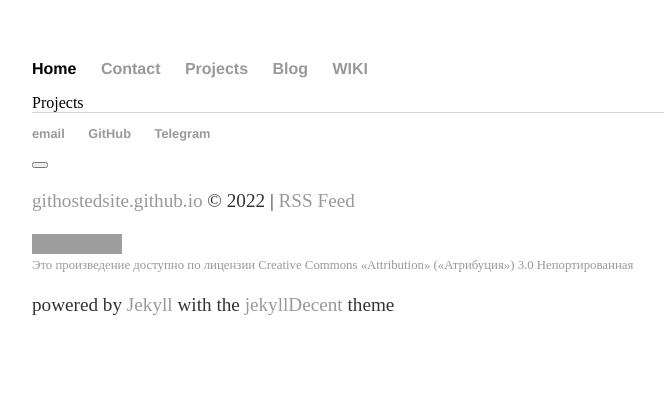
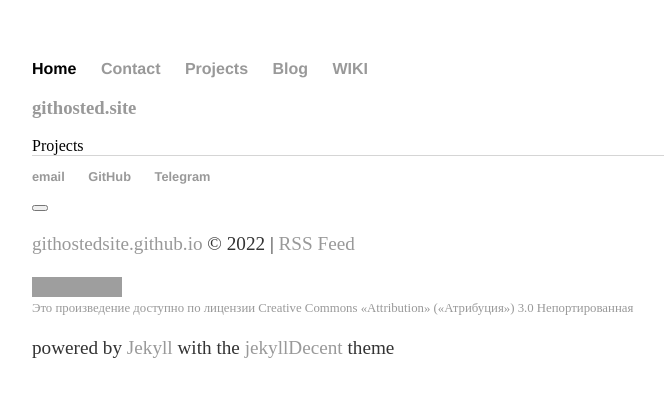
Before and after one commit to githostedsite/githostedsite.github.io, a Jekyll site: the page built from Projects/index.html, in a window 1280 px wide, cut to the strip 0-397 px from the top of the page. Shown: the whole strip, without its empty margins (160-824 px from the left). Built offline with Jekyll 4.4.1, drawn with Linux system fonts in a browser that asks for light colours; grey boxes are pictures that could not be loaded.

Commit message:
Update header.html

```diff
--- a/_includes/header.html
+++ b/_includes/header.html
@@ -1,3 +1,4 @@
+<header>
 <div class="header">
 	<nav>
     		<ul class="nav">
@@ -5,9 +6,9 @@
 	        	<li class="{{ page.contact }}"><a href="/contact/" title="Contact">Contact</a></li>
         		<li class="{{ page.projects }}"><a href="/projects/" title="Projects">Projects</a></li>
         		<li class="{{ page.blog }}"><a href="/blog/" title="Blog">Blog</a></li>
-				<li class="{{ page.WIKI }}"><a href="/WIKI/" title="WIKI">WIKI</a></li>
+				<li class="{{ page.WIKI }}"><a href="/WIKI" title="WIKI">WIKI</a></li>
     		</ul>
-			<!--<h3 class="text-muted"><a href="/">githosted.site</a></h3>-->
+		<h3 class="text-muted"><a href="/">githosted.site</a></h3>
 	</nav>
 </div>
 
@@ -18,4 +19,4 @@
 		<!-- <li class="{{ page.blog }}"><a href="/blog" title="Blog">Blog</a></li> -->
 	<!-- </ul> -->
 	<!-- <h3 class="text-muted"><a href="/">githosted.site</a></h3> -->
-<!-- /header -->
+</header>
```
